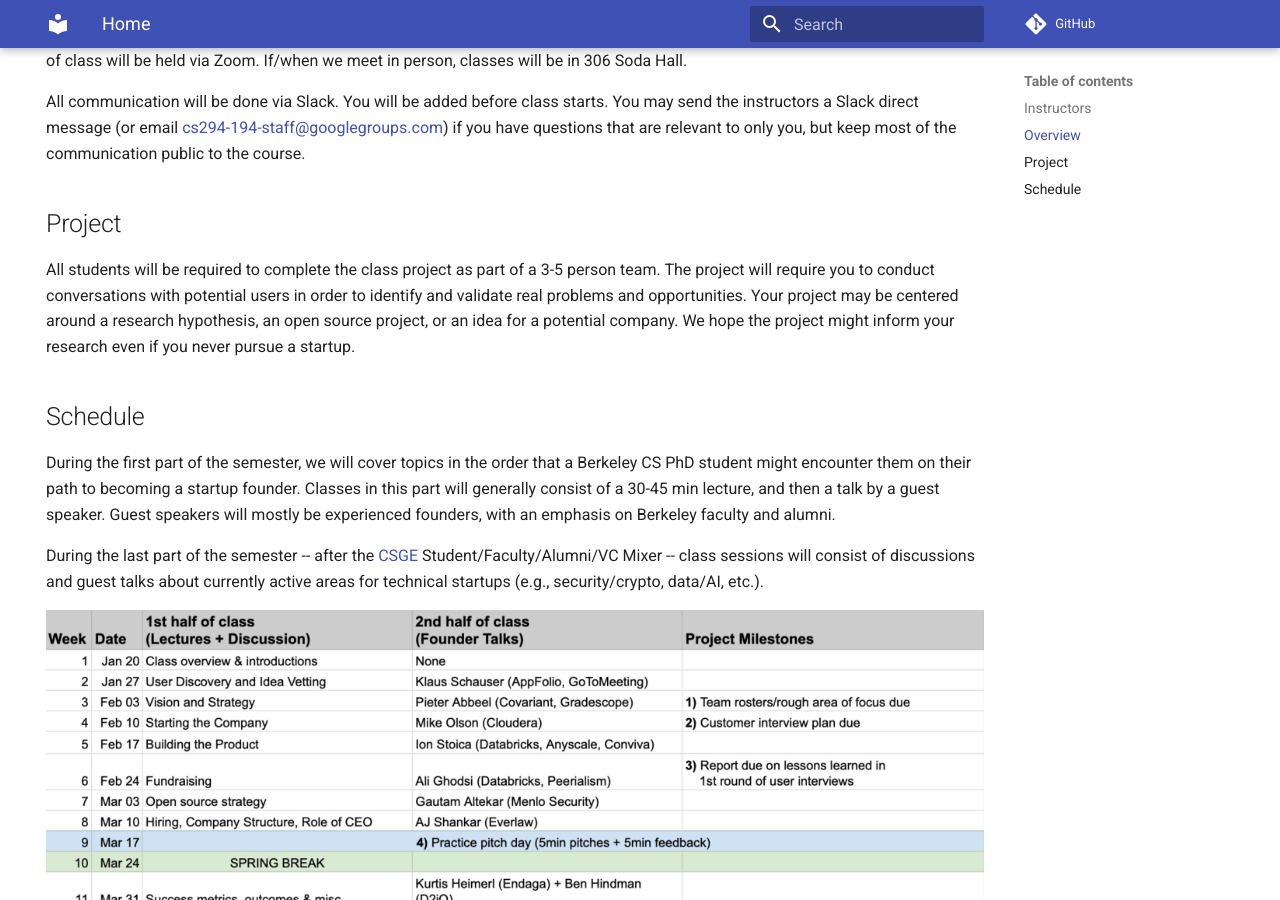
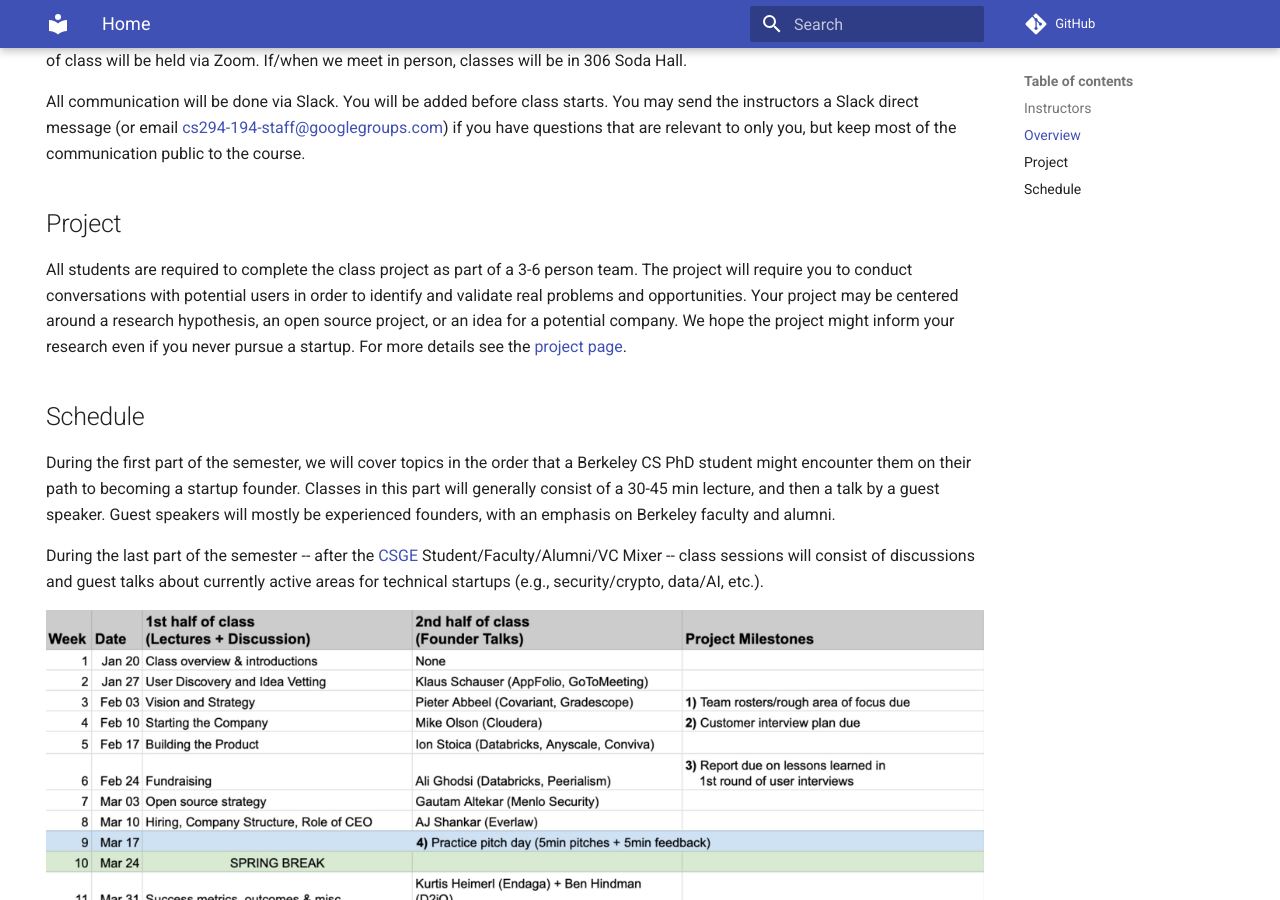
Before and after one commit to research-to-startup/research-to-startup.github.io, an MkDocs documentation site: the page built from docs/index.md, in a window 1280 px wide and 900 px high, scrolled down 1203 px. Built offline with MkDocs 1.6.1 and Material for MkDocs 9.7.7, drawn with Linux system fonts in a browser that asks for light colours; comment, search, counter and statistics services are not loaded.

Commit message:
update project group size and add link to project page to homepage.

```diff
--- a/docs/index.md
+++ b/docs/index.md
@@ -40,12 +40,14 @@
 
 ## Project
 
-All students will be required to complete the class project as part of a 3-5
+All students are required to complete the class project as part of a 3-6
 person team. The project will require you to conduct conversations with
 potential users in order to identify and validate real problems and
 opportunities. Your project may be centered around a research hypothesis, an
 open source project, or an idea for a potential company. We hope the project
-might inform your research even if you never pursue a startup.
+might inform your research even if you never pursue a startup. For more details
+see the [project page](project).
+
 
 ## Schedule
 
```
